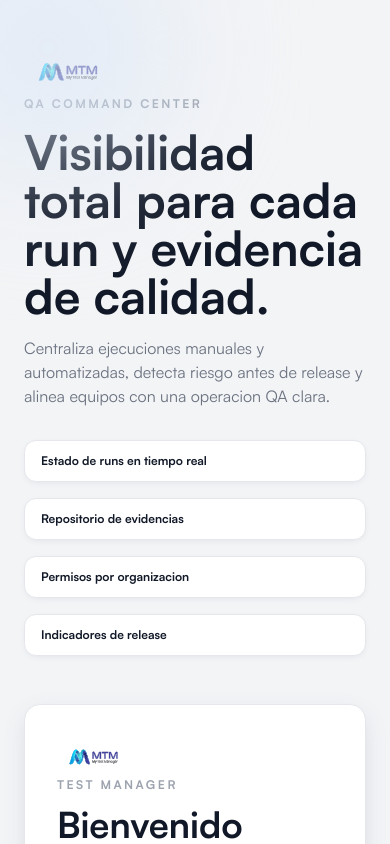
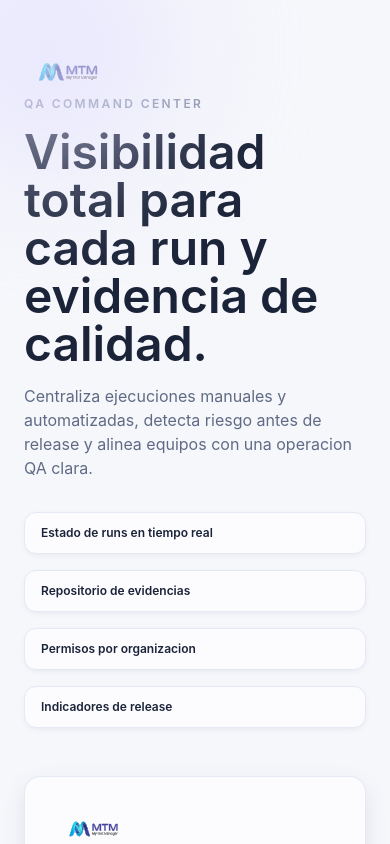
Before and after one commit to JonathanLopez0327/my_test_manager, a Next.js app: page /login in a window 390 px wide. Shown: the top 844 px of the page. Built offline with nearby package versions, Linux system fonts and the light colour scheme.

Commit message:
- Mejorando la interfaz visual

```diff
--- a/src/app/globals.css
+++ b/src/app/globals.css
@@ -3,48 +3,48 @@
 @custom-variant dark (&:where(.dark, .dark *));
 
 :root {
-  --background: #F3F4F6;
-  --foreground: #111827;
+  --background: #F6F7FB;
+  --foreground: #131A2A;
   --surface: #FFFFFF;
-  --surface-muted: #EEF2F7;
-  --surface-elevated: #FFFFFF;
-  --stroke: #E5E7EB;
-  --stroke-strong: #D7DEEA;
-  --brand-50: #EAF2FB;
-  --brand-100: #DCE9F8;
-  --brand-300: rgba(37, 103, 175, 0.38);
-  --brand-500: #2567AF;
-  --brand-600: #1E4F9C;
-  --brand-700: #232B7A;
-  --accent-500: #2ABBCF;
-  --accent-600: #0990C0;
+  --surface-muted: #F1F3FA;
+  --surface-elevated: #FCFCFF;
+  --stroke: #E5E9F3;
+  --stroke-strong: #D9DEEC;
+  --brand-50: #F0EEFF;
+  --brand-100: #E4E0FF;
+  --brand-300: rgba(109, 89, 255, 0.36);
+  --brand-500: #6D59FF;
+  --brand-600: #5B48EE;
+  --brand-700: #4A3AD0;
+  --accent-500: #5AA8FF;
+  --accent-600: #3F8EF8;
   --success-500: #059669;
   --warning-500: #D97706;
-  --danger-100: #FEF2F2;
+  --danger-100: #FFF1F1;
   --danger-500: #DC2626;
   --danger-600: #C42020;
   --danger-700: #A71B1B;
-  --ink: #111827;
-  --ink-muted: #6B7280;
-  --ink-soft: #9CA3AF;
-  --focus-ring: rgba(37, 103, 175, 0.4);
+  --ink: #1A2338;
+  --ink-muted: #5F6B85;
+  --ink-soft: #8A93A9;
+  --focus-ring: rgba(109, 89, 255, 0.35);
 }
 
 .dark {
-  --background: #020d1a;
-  --foreground: #d1d5db;
-  --surface: #122031;
-  --surface-muted: #1F2A37;
-  --surface-elevated: #1F2A37;
-  --stroke: #27303E;
-  --stroke-strong: #374151;
-  --brand-50: rgba(37, 103, 175, 0.16);
-  --brand-100: rgba(37, 103, 175, 0.24);
-  --brand-300: rgba(37, 103, 175, 0.42);
-  --ink: #FFFFFF;
-  --ink-muted: #9CA3AF;
-  --ink-soft: #6B7280;
-  --focus-ring: rgba(42, 187, 207, 0.5);
+  --background: #0E1220;
+  --foreground: #DCE2F2;
+  --surface: #131A2D;
+  --surface-muted: #1A2238;
+  --surface-elevated: #161F33;
+  --stroke: #252F46;
+  --stroke-strong: #34405C;
+  --brand-50: rgba(109, 89, 255, 0.14);
+  --brand-100: rgba(109, 89, 255, 0.24);
+  --brand-300: rgba(142, 127, 255, 0.42);
+  --ink: #F3F6FF;
+  --ink-muted: #A0ABBF;
+  --ink-soft: #748099;
+  --focus-ring: rgba(142, 127, 255, 0.48);
 }
 
 @theme inline {
@@ -73,7 +73,7 @@
   --color-ink: var(--ink);
   --color-ink-muted: var(--ink-muted);
   --color-ink-soft: var(--ink-soft);
-  --font-satoshi: "Satoshi", sans-serif;
+  --font-satoshi: "Inter", "Satoshi", sans-serif;
   --shadow-1: 0px 1px 2px 0px rgba(84, 87, 118, 0.12);
   --shadow-2: 0px 2px 4px 0px rgba(84, 87, 118, 0.12);
   --shadow-3: 0px 4px 12px 0px rgba(84, 87, 118, 0.16);
@@ -86,7 +86,7 @@
 body {
   background: var(--background);
   color: var(--foreground);
-  font-family: "Satoshi", sans-serif;
+  font-family: "Inter", "Satoshi", sans-serif;
   -webkit-font-smoothing: antialiased;
 }
 
--- a/src/app/manager/page.tsx
+++ b/src/app/manager/page.tsx
@@ -282,28 +282,28 @@ export default async function ManagerPage() {
           value={formatCount(executedCases)}
           change="Total histórico"
           icon={<IconCheck className="h-6 w-6 text-success-500" />}
-          accent="bg-[#ECFDF5] text-success-500"
+          accent="bg-success-500/10 text-success-500"
         />
         <StatCard
           title="Fallos"
           value={formatCount(failedCases)}
           change="Total histórico"
           icon={<IconAlert className="h-6 w-6 text-danger-500" />}
-          accent="bg-[#FEF2F2] text-danger-500"
+          accent="bg-danger-100 text-danger-500"
         />
         <StatCard
           title="Automatización"
           value={`${automationRate}%`}
           change={`Automatizados: ${formatCount(automatedCases)} / ${formatCount(totalCases)}`}
           icon={<IconSpark className="h-6 w-6 text-accent-600" />}
-          accent="bg-[#EFF6FF] text-accent-600"
+          accent="bg-brand-50 text-accent-600"
         />
         <StatCard
           title="Bugs abiertos"
           value={formatCount(openBugs)}
           change={`${criticalBugs} críticos`}
           icon={<IconBug className="h-6 w-6 text-danger-500" />}
-          accent="bg-[#FEF2F2] text-danger-500"
+          accent="bg-danger-100 text-danger-500"
         />
       </section>
 
--- a/src/components/dashboard/Sidebar.tsx
+++ b/src/components/dashboard/Sidebar.tsx
@@ -141,7 +141,7 @@ export function Sidebar({ collapsed, onToggle }: SidebarProps) {
 
   return (
     <aside
-      className={`flex h-screen flex-col border-r border-stroke bg-surface-elevated px-3 py-3 transition-all duration-300 dark:bg-surface ${collapsed ? "w-[72px]" : "w-[286px]"
+      className={`flex h-screen flex-col border-r border-stroke bg-surface px-3 py-4 transition-all duration-300 dark:bg-surface ${collapsed ? "w-[74px]" : "w-[276px]"
         }`}
     >
       <div className="flex items-center gap-2 px-1 pb-3">
@@ -160,13 +160,13 @@ export function Sidebar({ collapsed, onToggle }: SidebarProps) {
         </Link>
       </div>
 
-      <nav className="mt-4 flex flex-col gap-1.5">
+      <nav className="mt-3 flex flex-col gap-1.5">
         {visibleNavItems.map((item) => (
           <SidebarNavItem key={item.label} item={item} pathname={pathname} collapsed={collapsed} />
         ))}
       </nav>
 
-      <div className="mt-5 space-y-3 overflow-y-auto pr-1">
+      <div className="mt-4 space-y-3 overflow-y-auto pr-1">
         {visibleGroupedNavItems.map((group) => (
           <div key={group.title} className="rounded-lg border border-transparent p-1">
             <p
@@ -184,7 +184,7 @@ export function Sidebar({ collapsed, onToggle }: SidebarProps) {
         ))}
       </div>
 
-      <div className={`mt-auto rounded-lg border border-stroke bg-surface-elevated px-3 py-3 dark:bg-surface-muted ${collapsed ? "px-2" : ""}`}>
+      <div className={`mt-auto rounded-xl border border-stroke bg-surface-muted px-3 py-3 dark:bg-surface-muted ${collapsed ? "px-2" : ""}`}>
         <p className={`text-[11px] font-semibold uppercase tracking-[0.15em] text-ink-soft ${collapsed ? "hidden" : ""}`}>
           Estado
         </p>
--- a/src/components/dashboard/StatCard.tsx
+++ b/src/components/dashboard/StatCard.tsx
@@ -14,13 +14,13 @@ export function StatCard({ title, value, change, icon, accent }: StatCardProps)
     <Card className="overflow-hidden">
       <div className="flex items-center justify-between gap-4 p-5">
         <div>
-        <p className="text-xs font-semibold uppercase tracking-[0.14em] text-ink-soft">
+          <p className="text-[11px] font-semibold uppercase tracking-[0.15em] text-ink-soft">
             {title}
           </p>
-        <p className="mt-2 text-3xl font-semibold text-ink">{value}</p>
-        <p className="mt-1 text-xs font-medium text-ink-muted">{change}</p>
+          <p className="mt-2 text-[30px] font-semibold leading-none text-ink">{value}</p>
+          <p className="mt-2 text-xs font-medium text-ink-muted">{change}</p>
         </div>
-      <div className={`flex h-12 w-12 items-center justify-center rounded-xl ${accent}`}>
+        <div className={`flex h-11 w-11 items-center justify-center rounded-xl ${accent}`}>
           {icon}
         </div>
       </div>
--- a/src/components/dashboard/Topbar.tsx
+++ b/src/components/dashboard/Topbar.tsx
@@ -35,13 +35,13 @@ export function Topbar({ onToggleSidebar }: TopbarProps) {
   };
 
   return (
-    <header className="flex h-11 items-center justify-between border-b border-stroke bg-surface-elevated px-4 dark:bg-surface sm:px-6">
+    <header className="flex h-12 items-center justify-between border-b border-stroke bg-surface px-4 dark:bg-surface sm:px-6">
       {/* Left side: toggle + org switcher */}
       <div className="flex items-center gap-2">
         <button
           type="button"
           onClick={onToggleSidebar}
-          className="flex h-7 w-7 items-center justify-center rounded-md text-ink-muted transition-colors duration-200 hover:bg-surface-muted hover:text-ink"
+          className="flex h-8 w-8 items-center justify-center rounded-md text-ink-muted transition-colors duration-200 hover:bg-surface-muted hover:text-ink"
           aria-label="Toggle sidebar"
         >
           <IconMenu className="h-4 w-4" />
@@ -64,7 +64,7 @@ export function Topbar({ onToggleSidebar }: TopbarProps) {
             onClick={() => setMenuOpen((open) => !open)}
             className="flex items-center gap-2 rounded-md px-1.5 py-1 transition-colors duration-200 hover:bg-surface-muted"
           >
-            <div className="flex h-7 w-7 items-center justify-center rounded-full bg-brand-500 text-[10px] font-bold text-white">
+            <div className="flex h-7 w-7 items-center justify-center rounded-full bg-brand-500 text-[10px] font-semibold text-white">
               {initials}
             </div>
             <span className="hidden text-sm font-medium text-ink sm:inline">
--- a/src/components/ui/Card.tsx
+++ b/src/components/ui/Card.tsx
@@ -7,7 +7,7 @@ type CardProps = HTMLAttributes<HTMLDivElement> & {
 
 const elevations = {
   flat: "shadow-none",
-  raised: "shadow-[0px_1px_2px_0px_rgba(0,0,0,0.12)]",
+  raised: "shadow-[0_10px_24px_-18px_rgba(21,33,62,0.35)]",
 };
 
 const paddings = {
@@ -25,7 +25,7 @@ export function Card({
 }: CardProps) {
   return (
     <div
-      className={`rounded-[10px] border border-stroke bg-surface-elevated dark:bg-surface-muted ${elevations[elevation]} ${paddings[padding]} ${className}`}
+      className={`rounded-xl border border-stroke bg-surface-elevated dark:bg-surface-muted ${elevations[elevation]} ${paddings[padding]} ${className}`}
       {...props}
     />
   );
```
Lines whose indentation alone changed are shown as unchanged.
